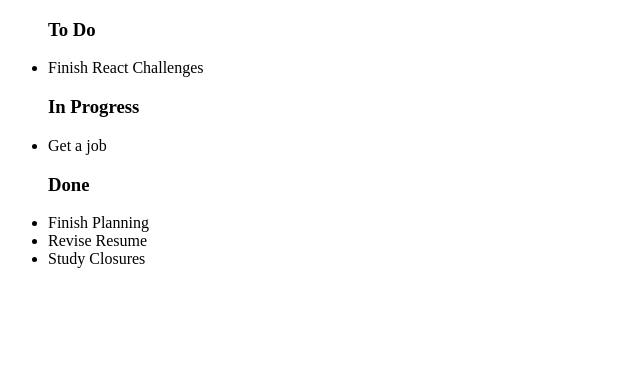
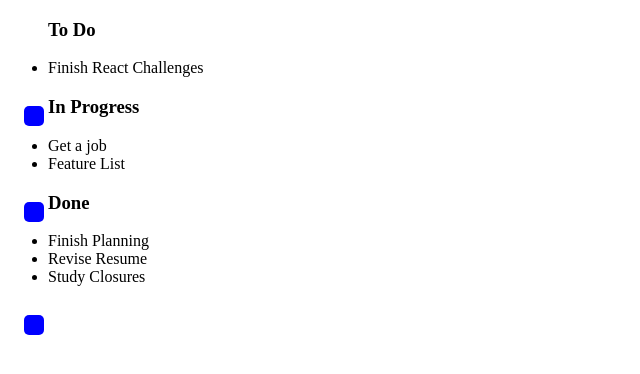
Before and after one commit to jonathanymatsuda/c1021-code-solutions, a React app in the folder drag-drop-prototype/: page / in a window 1280 px wide. Shown: the top 374 px of the page, without its empty margins (0-640 px from the left). Built offline with nearby package versions, Linux system fonts and the light colour scheme; the HTML template or start-up script is replaced by a standard one.

Commit message:
Task and column drag prototype

```diff
--- a/drag-drop-prototype/package.json
+++ b/drag-drop-prototype/package.json
@@ -15,7 +15,8 @@
     "react": "^17.0.2",
     "react-beautiful-dnd": "^13.1.0",
     "react-dom": "^17.0.2",
-    "react-draggable": "^4.4.4"
+    "react-draggable": "^4.4.4",
+    "styled-components": "^5.3.3"
   },
   "devDependencies": {
     "@babel/core": "^7.16.5",
--- a/drag-drop-prototype/src/index.jsx
+++ b/drag-drop-prototype/src/index.jsx
@@ -2,55 +2,77 @@
 import React from 'react';
 import ReactDOM from 'react-dom';
 import { DragDropContext, Droppable, Draggable } from 'react-beautiful-dnd';
+import styled from 'styled-components';
 
 const kanbanList = [
   {
     columnId: 1,
-    columnOrder: 1,
+    columnOrder: 0,
     name: 'To Do',
-    tasks: [
+    todos: [
       {
         todoId: 1,
-        sortOrder: 1,
+        columnId: 1,
+        sortOrder: 0,
         task: 'Finish React Challenges'
       }
     ]
   },
   {
     columnId: 2,
-    columnOrder: 2,
+    columnOrder: 1,
     name: 'In Progress',
-    tasks: [
+    todos: [
       {
         todoId: 2,
+        columnId: 2,
+        sortOrder: 0,
+        task: 'Get a job'
+      },
+      {
+        todoId: 6,
+        columnId: 2,
         sortOrder: 1,
-        task: 'Get a job'
+        task: 'Feature List'
       }
     ]
   },
   {
     columnId: 3,
-    columnOrder: 3,
+    columnOrder: 2,
     name: 'Done',
-    tasks: [
+    todos: [
       {
         todoId: 3,
-        sortOrder: 1,
+        columnId: 3,
+        sortOrder: 0,
         task: 'Finish Planning'
       },
       {
         todoId: 4,
-        sortOrder: 2,
+        columnId: 3,
+        sortOrder: 1,
         task: 'Revise Resume'
       },
       {
         todoId: 5,
-        sortOrder: 3,
+        columnId: 3,
+        sortOrder: 2,
         task: 'Study Closures'
       }
     ]
   }
 ];
+
+const Handle = styled.div`
+  width: 20px;
+  height: 20px;
+  background-color: blue;
+  border-radius: 5px;
+  position: absolute;
+  margin-left: 16px;
+  margin-top: 13px
+  `;
 
 class DragApp extends React.Component {
   constructor(props) {
@@ -58,45 +80,68 @@ class DragApp extends React.Component {
     this.state = {
       kanbanList
     };
+    this.onDragEnd = this.onDragEnd.bind(this);
   }
 
   onDragEnd(result) {
-    const { destination, source, draggableId } = result;
+    const { destination, source, type } = result;
     if (!destination) {
       return;
     }
     if (destination.droppableId === source.droppableId && destination.index === source.index) {
       return;
     }
-    const column = this.state.kanbanList[source.droppableId];
-    const newTaskIds = Array.from(column.newTaskIds);
-    newTaskIds.splice(source.index, 1);
-    newTaskIds.splice(destination.index, 0, draggableId);
+    // Being able to drag and drop columns:
+    // Find current index of column we dragged
+    // Find current index of column we will drag to
+    //
+    if (type === 'column') {
+      const [newColumnOrder] = kanbanList.splice(source.index, 1);
+      kanbanList.splice(destination.index, 0, newColumnOrder);
+      this.setState({ kanbanList: this.state.kanbanList });
+    }
 
-    const newColumn = {
-      ...column,
-      taskIds: newTaskIds
-    };
+    const fromColumnIndex = this.state.kanbanList.findIndex(column => {
+      return source.droppableId === column.columnId.toString();
+    });
 
-    const newState = {
-      ...this.state,
-      ...this.state.columns,
-      [newColumn.id]: newColumn
-    };
-    this.setState({ newState });
+    const toColumnIndex = this.state.kanbanList.findIndex(column => {
+      return destination.droppableId === column.columnId.toString();
+
+    });
+    // Being able to drag and drop from columns and between columns: (pseudocode)
+    // Find current index of the column we dragged from - fromColumn
+    // Find current index of column we dragged to - toColumn
+    // Get the drag source column
+    // Get the current todos array from the drag source column
+    // Get the drag desitnation column
+    // Get the current todos array from the drag destination column
+    // Splice source todos array at source index for 1 element and assign spliced item to variable todo
+    // Splice variable todo into the destination todo array at destination index
+    // Call setState kanbanList to this.state.kanbanList
+    const fromColumn = kanbanList[fromColumnIndex];
+    const toColumn = kanbanList[toColumnIndex];
+    const fromTodos = fromColumn.todos;
+    const toTodos = toColumn.todos;
+    const [targetTodo] = fromTodos.splice(source.index, 1);
+    toTodos.splice(destination.index, 0, targetTodo);
+    this.setState({ kanbanList: this.state.kanbanList });
   }
 
   render() {
-    const kanRender = kanbanList.map(column =>
-      <Droppable droppableId={`${column.columnId}`} key={column.columnId}>
+    const kanRender = kanbanList.map((column, index) =>
+      <Draggable key={column.columnId} draggableId={`${column.columnId}`} index={index}>
         {provided => (
+          <div {...provided.draggableProps} ref={provided.innerRef}>
+           <Droppable droppableId={`${column.columnId}`} key={column.columnId} type='task'>
+             {(provided, snapshot) => (
                <ul className="cards" ref={provided.innerRef} {...provided.droppableProps}>
                   <h3>{column.name}</h3>
-          {column.tasks.map((taskName, index) =>
-            <Draggable draggableId={`${taskName.todoId}`} key={taskName.todoId} index={index}>
-              {provided => (
+                 {column.todos.map((todo, index) =>
+                   <Draggable draggableId={`${todo.todoId}`} key={todo.todoId} index={index}>
+                     {(provided, snapshot) => (
                        <li className='todoItem' {...provided.draggableProps} {...provided.dragHandleProps} ref={provided.innerRef}>
-                {taskName.task}
+                         {todo.task}
                        </li>
                      )}
                    </Draggable>
@@ -105,15 +150,23 @@ class DragApp extends React.Component {
                </ul>
              )}
            </Droppable>
+            <Handle {...provided.dragHandleProps} />
+         </div>
+        )}
+      </Draggable>
     );
     return (
     <DragDropContext onDragEnd={this.onDragEnd}>
-      <div className='board'>
+      <Droppable droppableId='all-columns' direction='horizontal' type='column'>
+        {provided => (
+          <div className='board' {...provided.droppableProps} ref={provided.innerRef}>
             {kanRender}
+            {provided.placeholder}
           </div>
+        )}
+      </Droppable>
     </DragDropContext>
     );
   }
 }
-
 ReactDOM.render(<DragApp />, document.querySelector('#root'));
```
Also changed, not shown: 1 other file (tests, documents, lock files or other folders). Lines whose indentation alone changed are shown as unchanged.
